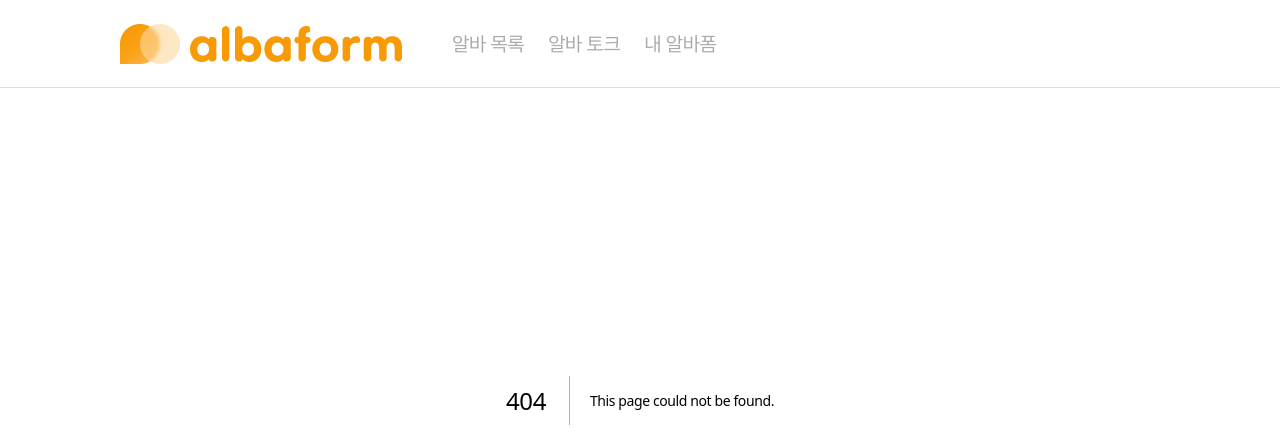
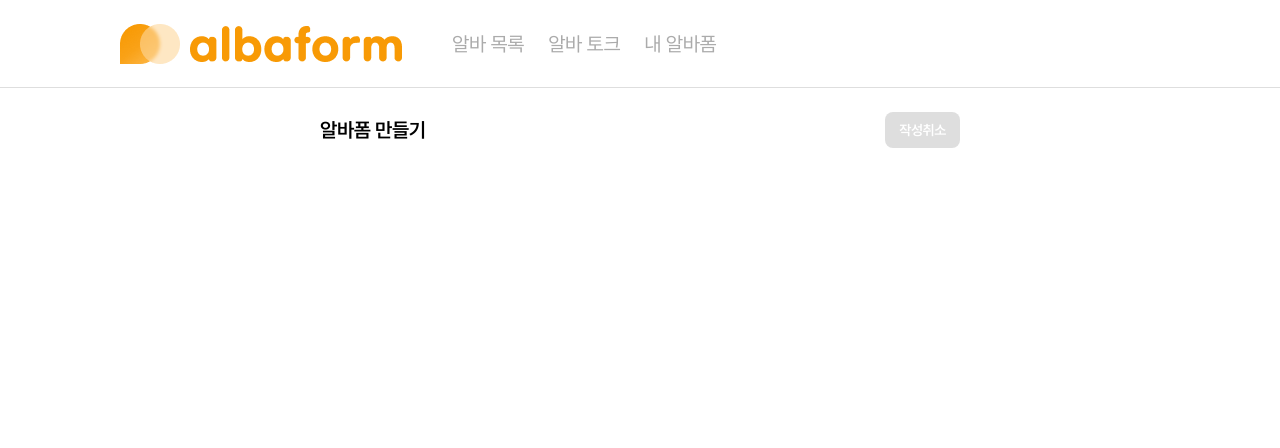
Before and after one commit to y5037/albaform-deploy, a Next.js app: page /createAlbaform in a window 1280 px wide. Before the commit this address had no page. Shown: the top 448 px of the page. Built offline with nearby package versions, Linux system fonts and the light colour scheme.

Commit message:
feat: 작성취소 버튼 만들기

```diff
--- /dev/null
+++ b/src/app/createAlbaform/page.tsx
@@ -0,0 +1,16 @@
+export default function CreateForm() {
+  return (
+    <>
+      <div className='flex justify-between items-center max-w-[327px] pt-[112px] mx-auto md:max-w-[640px]'>
+        <h1 className='font-semibold text-xl leading-[32px]'>알바폼 만들기</h1>
+        <button
+          className='
+          bg-[var(--gray100)] text-[var(--white)] font-semibold text-center text-sm
+          rounded-lg px-[14px] py-[8px]'
+        >
+          작성취소
+        </button>
+      </div>
+    </>
+  );
+}
```
